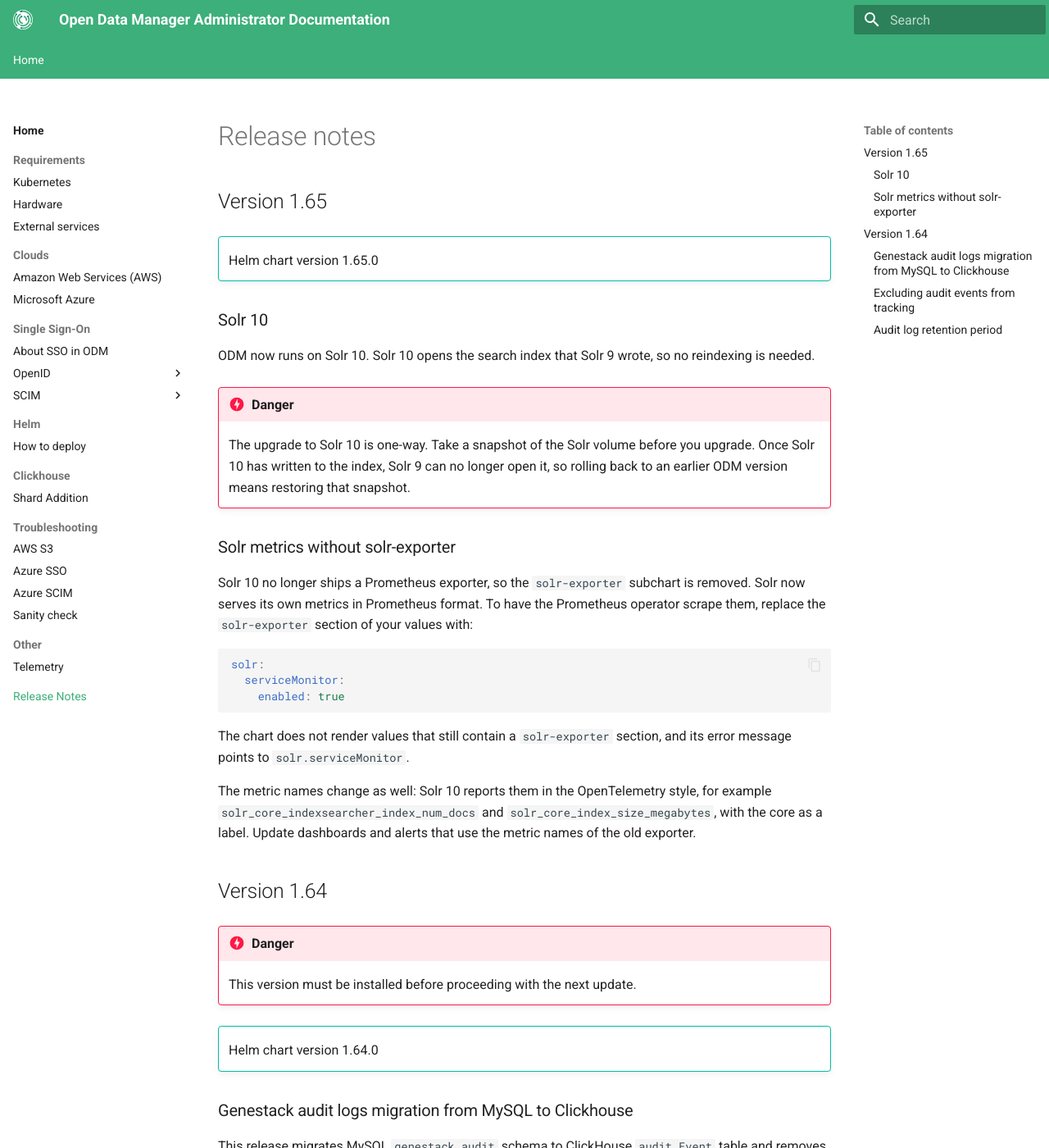
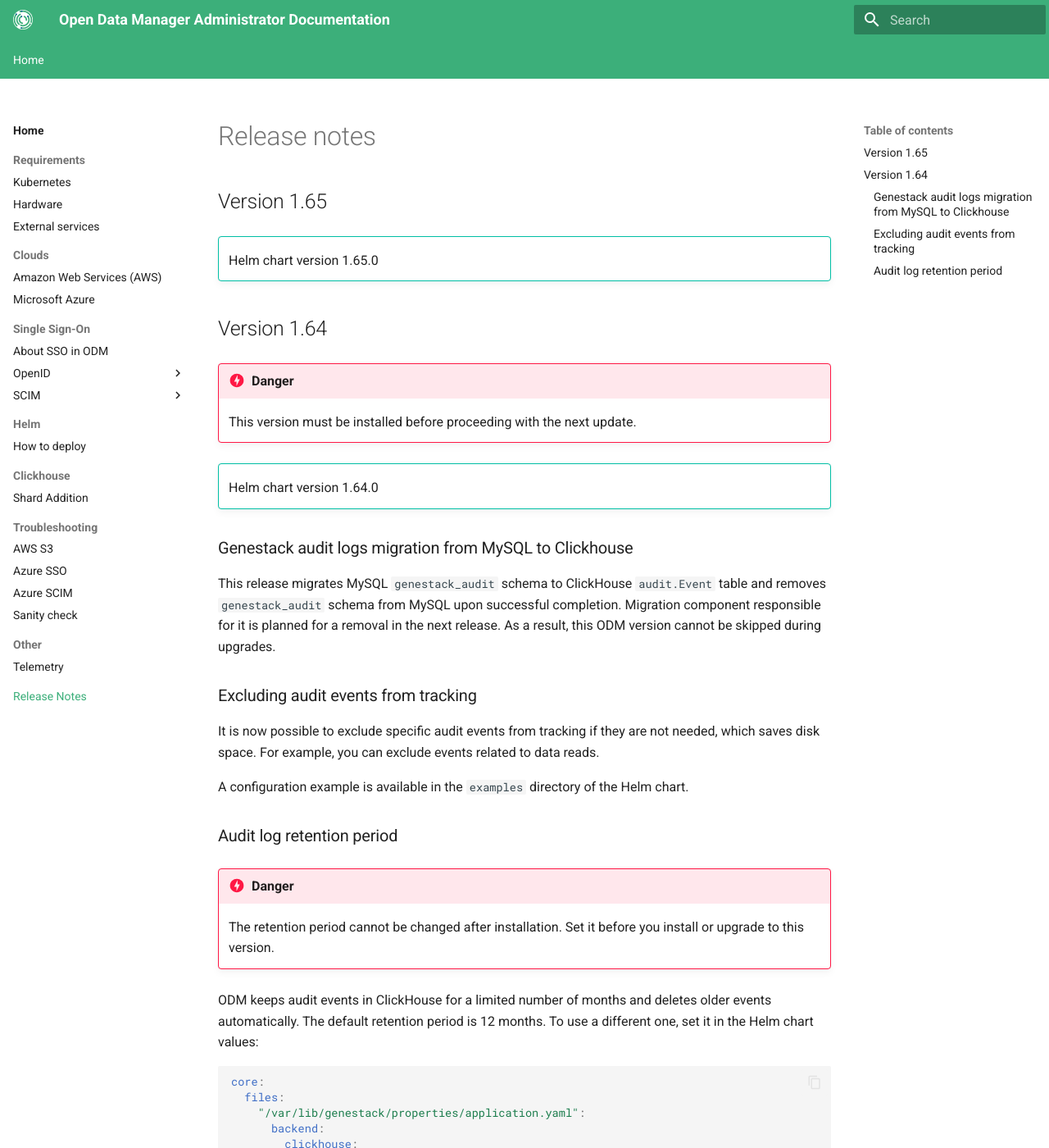
Before and after one commit to genestack/admin-docs, an MkDocs documentation site: the page built from docs/home/release-notes.md, in a window 1280 px wide and 1400 px high. Shown: the whole window at 82% size. Built offline with MkDocs 1.6.1 and Material for MkDocs 9.7.7, drawn with Linux system fonts in a browser that asks for light colours; the version menu is left out.

Commit message:
ODM-13919: Drop the Solr 10 notes from 1.65 (#199)
1.65 rolls back to Solr 9, so the "Solr 10" and "Solr metrics without
solr-exporter" sections (genestack/admin-docs#189) no longer apply: nothing
changes for Solr compared with 1.64.

Co-authored-by: Claude Opus 5.5 <noreply@anthropic.com>

````diff
--- a/docs/home/release-notes.md
+++ b/docs/home/release-notes.md
@@ -4,35 +4,6 @@
 
 !!! tip ""
     Helm chart version 1.65.0
-
-### Solr 10
-
-ODM now runs on Solr 10. Solr 10 opens the search index that Solr 9 wrote, so no reindexing is needed.
-
-!!! danger
-
-    The upgrade to Solr 10 is one-way. Take a snapshot of the Solr volume before you upgrade. Once Solr 10 has
-    written to the index, Solr 9 can no longer open it, so rolling back to an earlier ODM version means restoring
-    that snapshot.
-
-### Solr metrics without solr-exporter
-
-Solr 10 no longer ships a Prometheus exporter, so the `solr-exporter` subchart is removed. Solr now serves its own
-metrics in Prometheus format. To have the Prometheus operator scrape them, replace the `solr-exporter` section of
-your values with:
-
-```yaml
-solr:
-  serviceMonitor:
-    enabled: true
-```
-
-The chart does not render values that still contain a `solr-exporter` section, and its error message points to
-`solr.serviceMonitor`.
-
-The metric names change as well: Solr 10 reports them in the OpenTelemetry style, for example
-`solr_core_indexsearcher_index_num_docs` and `solr_core_index_size_megabytes`, with the core as a label. Update
-dashboards and alerts that use the metric names of the old exporter.
 
 ## Version 1.64
 
````
